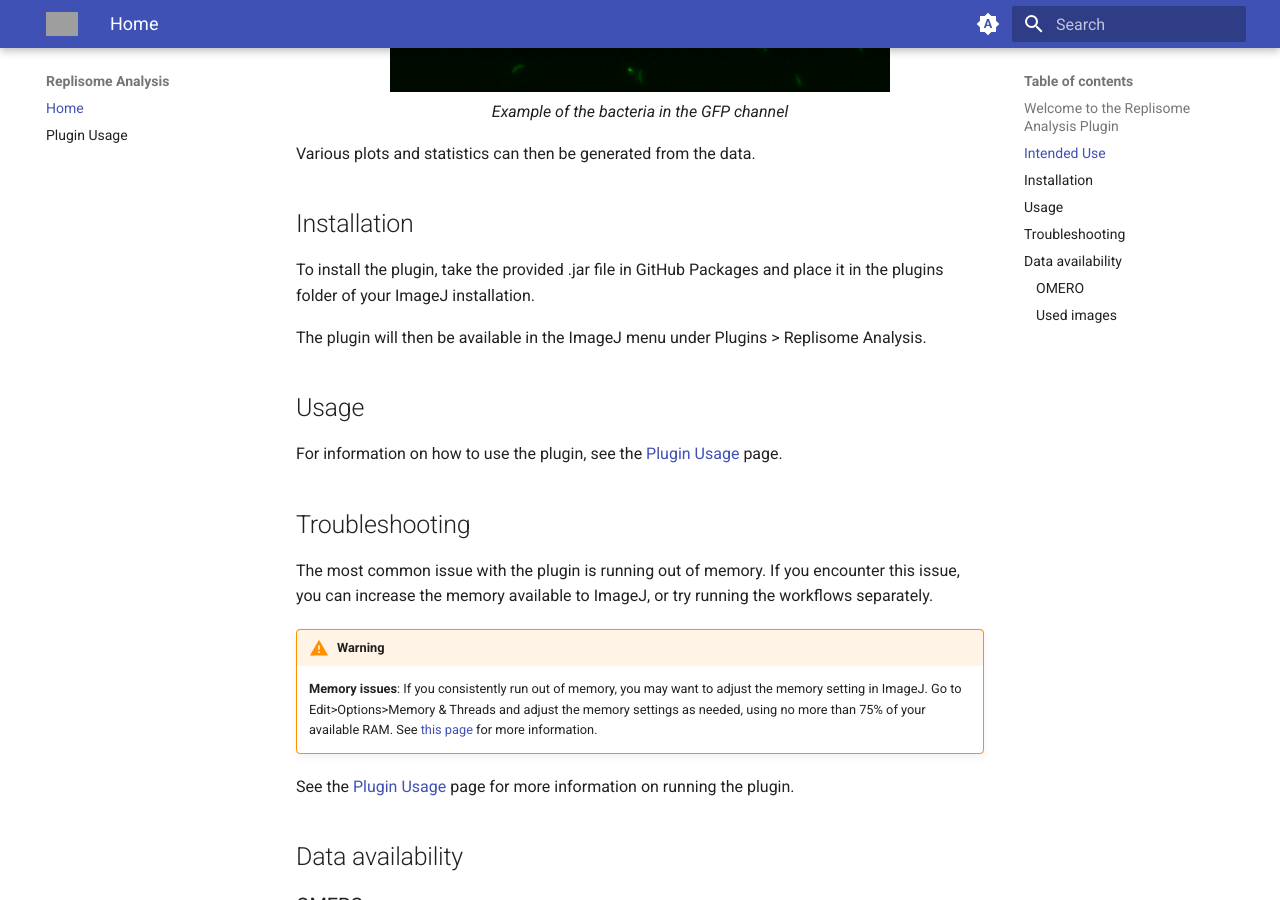
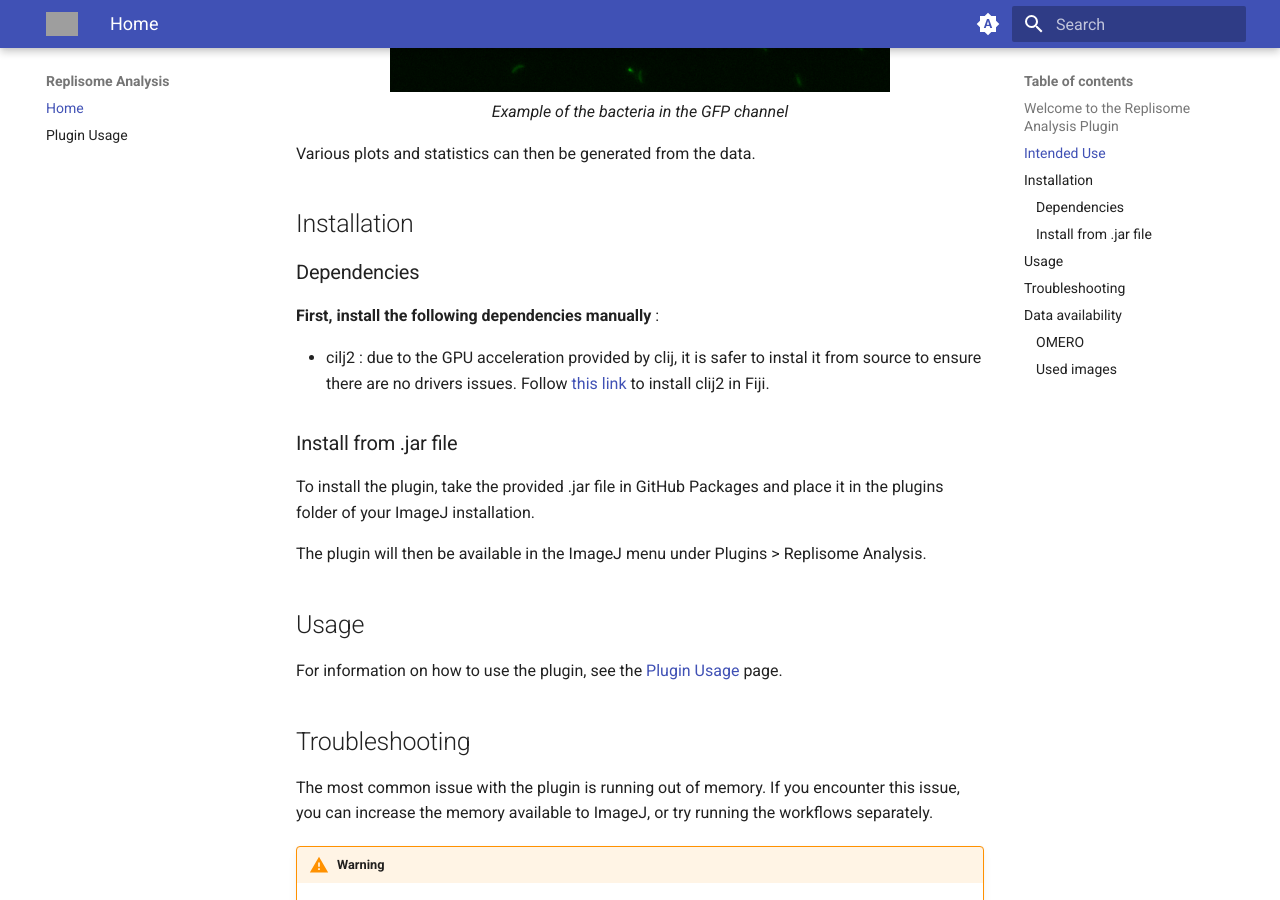
Before and after one commit to C-Achard/bioimage-informatics-BIO410-project, an MkDocs documentation site: the page built from docs/index.md, in a window 1280 px wide and 900 px high, scrolled down 1146 px. Built offline with MkDocs 1.6.1 and Material for MkDocs 9.7.7, drawn with Linux system fonts in a browser that asks for light colours; grey boxes are pictures that could not be loaded.

Commit message:
Mention clij2 manual install reqs

```diff
--- a/docs/index.md
+++ b/docs/index.md
@@ -35,6 +35,15 @@ Bacteria are assigned to colonies using the DIC channel, and GFP-tagged DNaN in
 Various plots and statistics can then be generated from the data.
 
 ## Installation
+
+### Dependencies
+
+**First, install the following dependencies manually** :
+
+- cilj2 : due to the GPU acceleration provided by clij, it is safer to instal it from source to ensure there are no drivers issues.
+  Follow [this link](https://clij.github.io/clij2-docs/installationInFiji) to install clij2 in Fiji.
+
+### Install from .jar file
 
 To install the plugin, take the provided .jar file in GitHub Packages and place it in the plugins folder of your ImageJ installation.
 
```
Also changed, not shown: README.md (+9 -0 lines).
